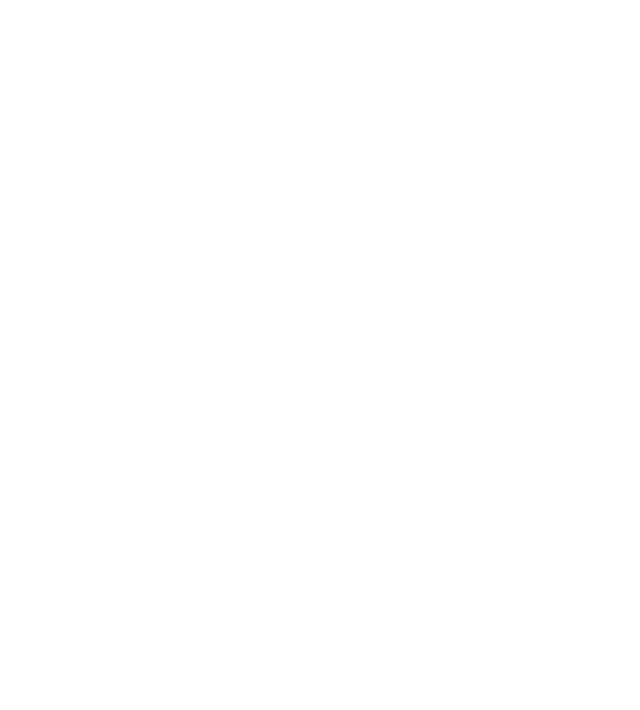
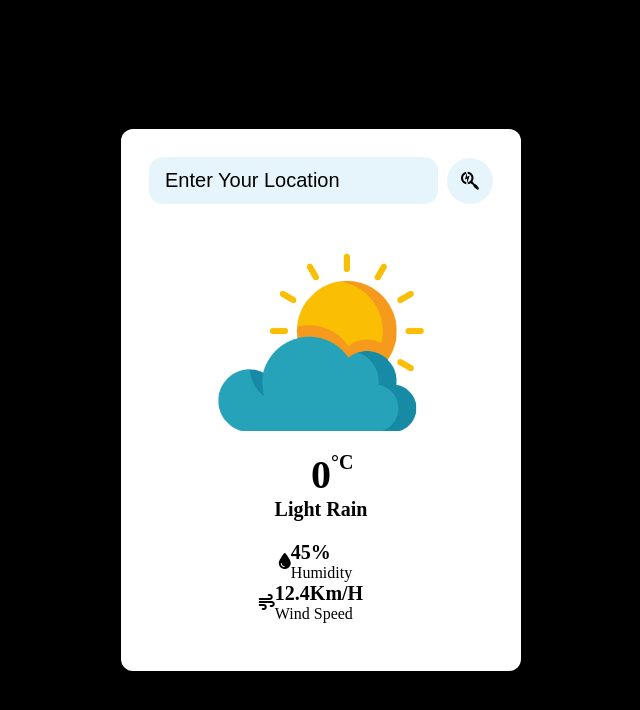
Before and after one commit to sujeetg11/Weather-API, a plain HTML site: page index.html in a window 1280 px wide. Shown: the whole page, without its empty margins (319-959 px from the left). Drawn offline with Linux system fonts and the light colour scheme.

Commit message:
fontend completed

```diff
--- a/index.html
+++ b/index.html
@@ -8,9 +8,47 @@
 </head>
 <body>
 
+    <div class="container">
+        <div class="header">
+            <div class="search-box">
+            <input placeholder="Enter your location" class="input-box">
 
 
+            <button class="fa-brands fa-searchengin"></button>
+        </div>
+        </div>
+        <div class="weather-body">
+            <img src="/assets/cloud.png" alt="Weather Image" class="weather-img">
 
+            <div class="weather-box">
+                <p class="temperature">0<sup>°C</sup></p>
+                <p class="description">Light Rain</p>
+            </div>
+
+            <div class="weather-deatils">
+                <div class="humidity">
+                    <i class="fa-solid fa-droplet"></i>
+                    <div class="text">
+                        <span id="humidity">45%</span>
+                        <p>Humidity</p>
+                    </div>
+                </div>
+
+                <div class="wind">
+                    <i class="fa-solid fa-wind"></i>
+                    <div class="text">
+                        <span id="wind">12.4Km/H</span>
+                        <p>Wind Speed</p>
+                    </div>
+                </div>
+
+            </div>
+
+        </div>
+    </div>
+
+
+    <script src="https://kit.fontawesome.com/3590cab4c5.js" crossorigin="anonymous"></script>
     <script src="script.js"></script>
 </body>
 </html>
--- a/style.css
+++ b/style.css
@@ -0,0 +1,133 @@
+*{
+    margin: 0px;
+    padding: 0px;
+    box-sizing: border-box;
+    outline: none;
+    border: none;
+}
+
+body{
+    min-height: 100vh;
+    background-color: #000;
+    display: flex;
+    justify-content: center;
+    align-items: center;
+}
+
+.container{
+    height: min-content;
+    width: 400px;
+    padding: 28px;
+    background-color: white;
+    border-radius: 12px;
+
+}
+
+.search-box{
+    width: 100%;
+    height: min-content;
+    display: flex;
+    justify-content: space-between;
+    align-items: center;
+}
+
+.search-box input{
+    width: 84%;
+    font-size: 20px;
+    text-transform: capitalize;
+    color: black;
+    background-color: #e6f5fb;
+    padding: 12px 16px;
+    border-radius: 14px;
+
+}
+.search-box input::placeholder{
+    color: black;
+}
+.search-box button{
+    width: 46px;
+    height: 46px;
+    background-color: #e6f5fb;
+    border-radius: 50%;
+    cursor: pointer;
+    font-size: 20px;
+}
+
+.search-box button:hover{
+    color: white;
+    background-color: #ababab;
+
+}
+
+.weather-body{
+    display: flex;
+    justify-content: center;
+    align-items: center;
+    flex-direction: column;
+    margin-block: 20px;
+}
+
+.weather-body img{
+    width: 60%;
+
+}
+
+.weather-box{
+    margin-block:20px;
+    text-align: center;
+}
+
+.weather-box .temperature{
+    font-size: 40px;
+    font-weight: 800;
+    position: relative;
+}
+
+.weather-box .temperature sup{
+    font-size: 20px;
+    font-weight: 600;
+    position: absolute;
+}
+
+.weather-box .description{
+    font-size: 20px;
+    font-weight: 700;
+    text-transform: capitalize ;
+}
+
+.weather-details{
+    display: flex;
+    width: 100%;
+    justify-content: space-between;
+    margin-top: 30px;
+
+}
+
+.humidity, .wind{
+    display: flex;
+    align-items: center;
+
+}
+
+.humidity{
+    margin-left: 20px;
+
+}
+
+.wind{
+    margin-right: 20px;
+}
+
+.weather-details i{
+    font-size: 36px;
+}
+
+.weather-details .text{
+    margin-left: 10px;
+    font-size: 16px;
+}
+
+.text span{
+    font-size: 20px;
+    font-weight: 700;
+}
```
Also changed, not shown: assets/404.png (added), assets/clear.png (added), assets/cloud.png (added), assets/mist.png (added), assets/rain.png (added), assets/snow.png (added).
